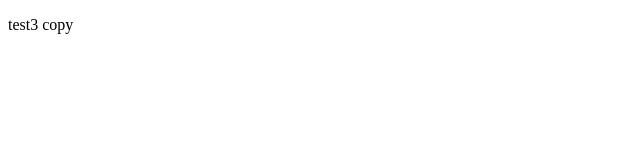
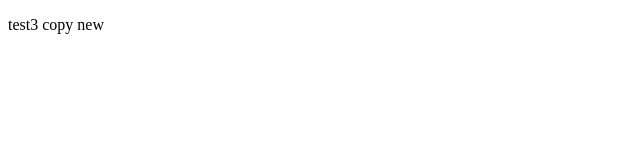
Before and after one commit to elzbietakiljanska/test3, a plain HTML site: page index.html in a window 1280 px wide. Shown: the full height of the page, 0-640 px from the left. Drawn offline with Linux system fonts and the light colour scheme.

Commit message:
new branch

```diff
--- a/index.html
+++ b/index.html
@@ -6,6 +6,6 @@
     <title>Document</title>
 </head>
 <body>
-    <p>test3 copy</p>
+    <p>test3 copy new</p>
 </body>
 </html>
```
